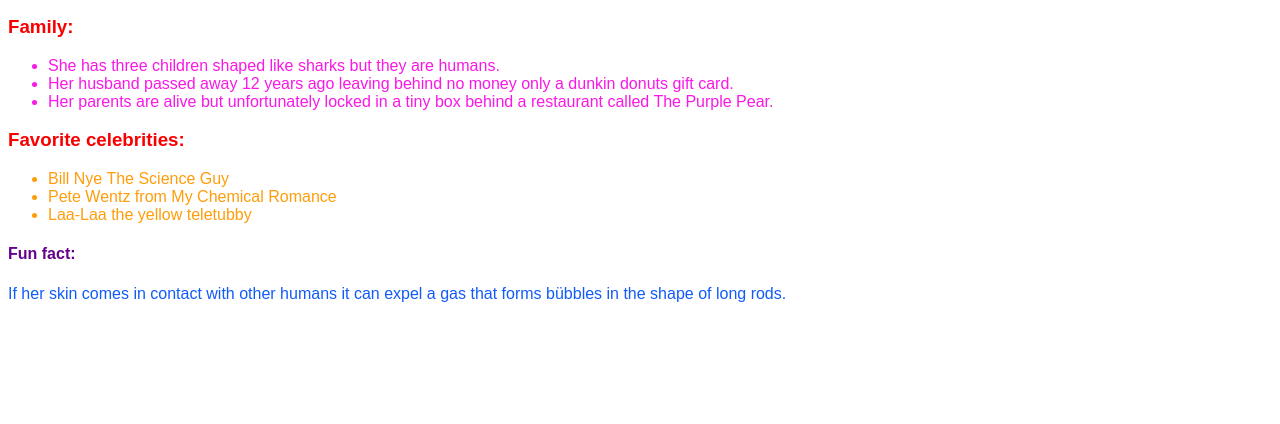
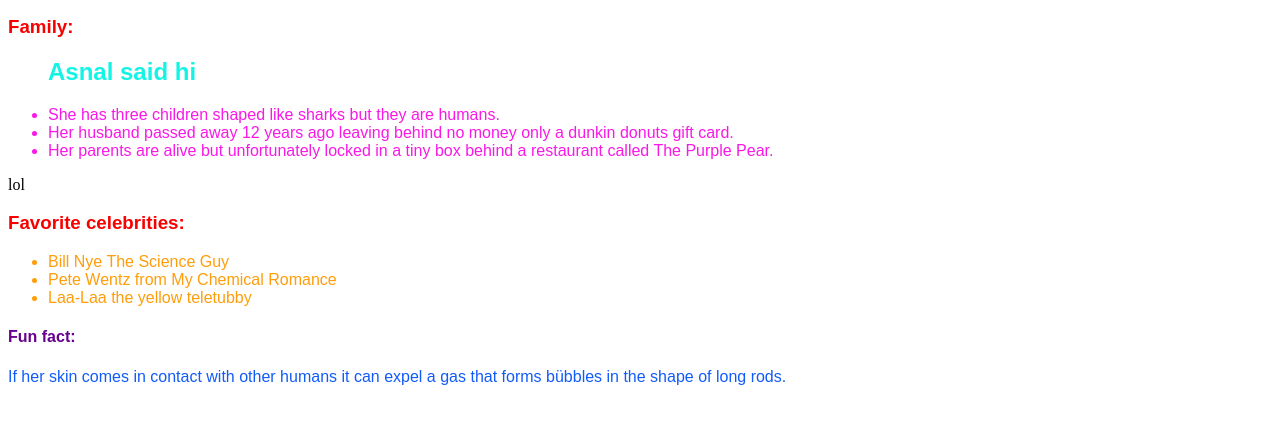
Before and after one commit to hudyweiss/WebsiteFrom2003, a plain HTML site: page index.html in a window 1280 px wide. Shown: the part 370-794 px from the top of the page. Drawn offline with Linux system fonts and the light colour scheme.

Commit message:
Update index.html

```diff
--- a/index.html
+++ b/index.html
@@ -18,11 +18,11 @@
   <p>Ricky is one of the last living specimen of a rare species of human called the Denisovans. She lives in a human household hiding her true self from everyone except the very smart Hudy Weiss. Human activities she enjoys are painting on skin and vibrating the air with large disks. Her favorite foods to eat are either acetone or poppy seeds. She enjoys touching air as a pastime. Her favorite shade is light black. She also can’t read in any languages.</p>
 
 <h3>Family:</h3>
-  <ul id="family">
+    <ul id="family"> <h2> Asnal said hi</h2>
     <li>She has three children shaped like sharks but they are humans.</li>
     <li>Her husband passed away 12 years ago leaving behind no money only a dunkin donuts gift card.</li>
     <li>Her parents are alive but unfortunately locked in a tiny box behind a restaurant called The Purple Pear.</li>
-  </ul>
+  </ul> lol
 
 <h3>Favorite celebrities:</h3>
   <ul id="celeb">
```
